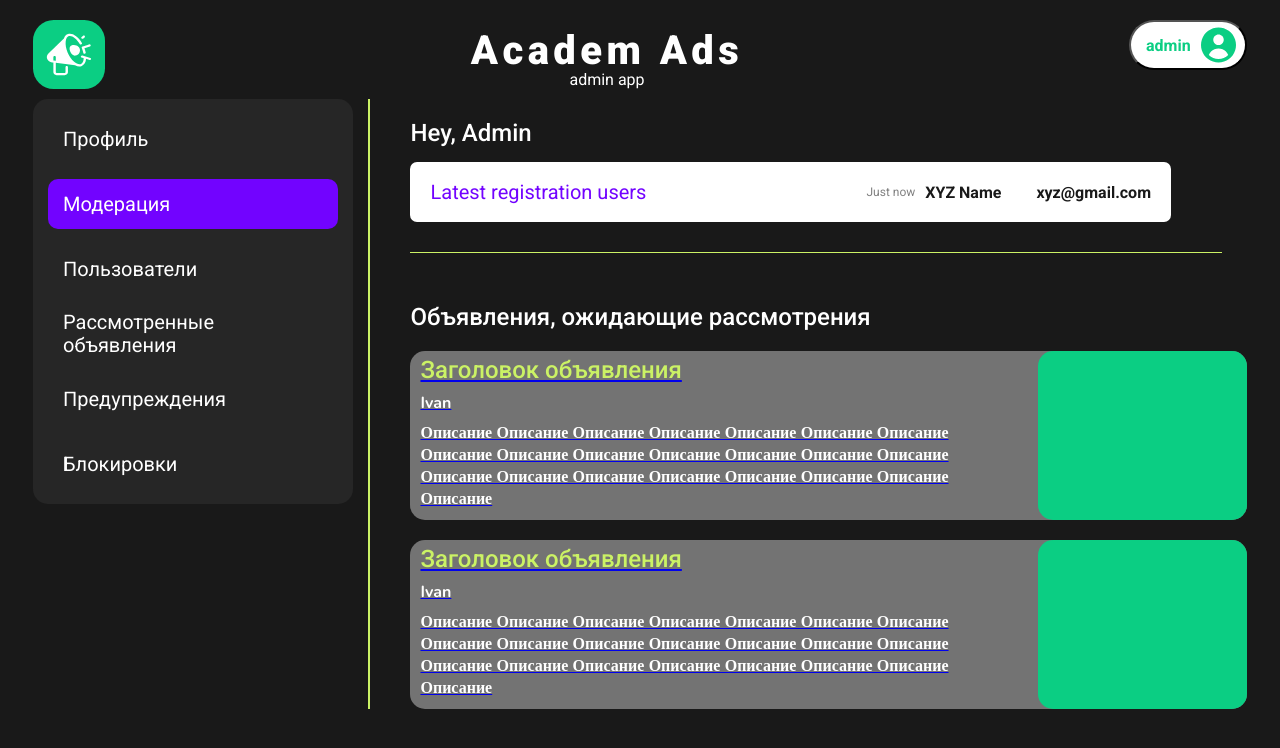
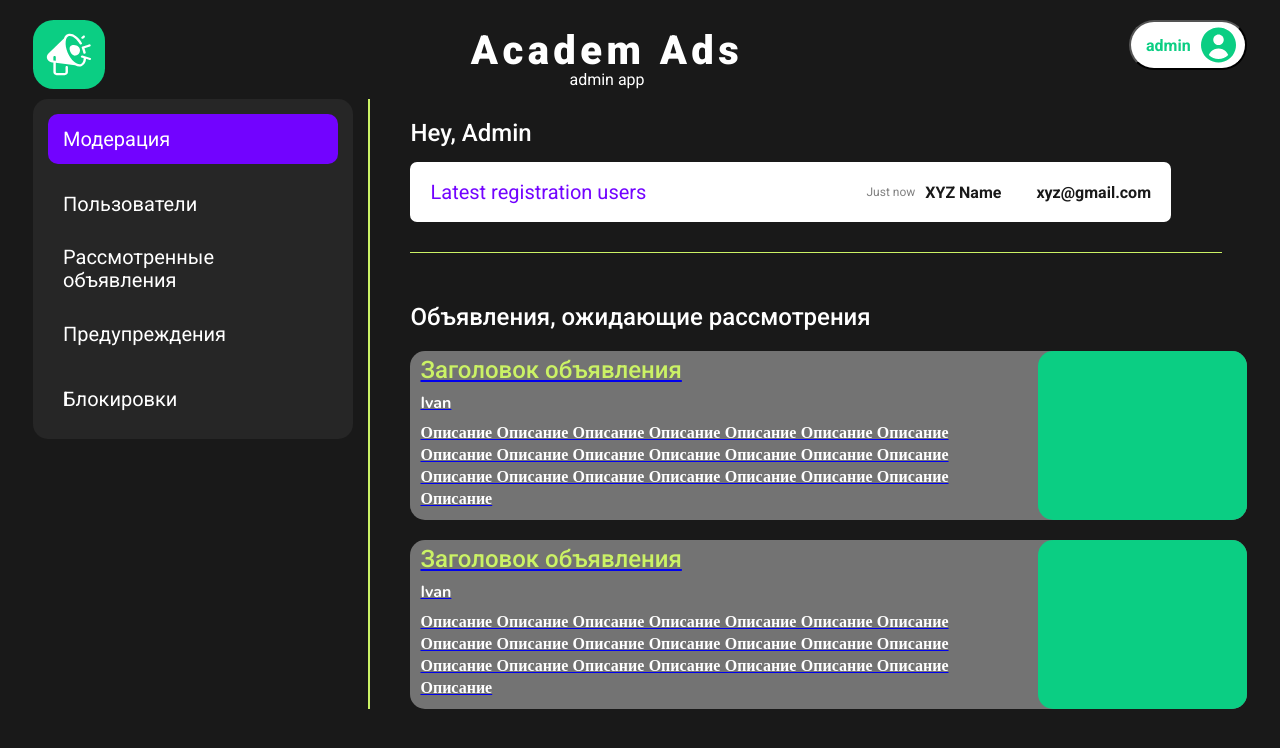
Before and after one commit to nsukrpo/academ-ads-web, a React (Create React App) app: page /moderation in a window 1280 px wide. Shown: the top 748 px of the page. Built offline with nearby package versions, Linux system fonts and the light colour scheme.

Commit message:
Moved link from Sidebar to Infobar

```diff
--- a/src/components/infobar/Infobar.jsx
+++ b/src/components/infobar/Infobar.jsx
@@ -1,20 +1,22 @@
 import './infobar.css';
 import './../../styles/common.css';
 import './../../styles/text.css';
+
+import { Link } from 'react-router-dom';
 
 function Infobar() {
     return (
         <div className="infobar">
             <div className="container">
                 <div className="heading__A2">Hey, Admin</div>
-                <div className="infobar__row">
+                <Link to="/users/id" className="infobar__row" style={{ textDecoration: 'none' }}>
                     <div className="heading__B1 violet">Latest registration users</div>
                     <div className="registration__row">
                         <div className="paragraph__B1 gray">Just now</div>
                         <div className="heading__C2 secondary user__name">XYZ Name</div>
                         <div className="heading__C2 secondary">xyz@gmail.com</div>
                     </div>
-                </div>
+                </Link>
                 <hr className="horizontal__line"/>
             </div>
         </div>
--- a/src/components/sidebar/Sidebar.jsx
+++ b/src/components/sidebar/Sidebar.jsx
@@ -5,9 +5,6 @@
 function Sidebar() {
     return (
             <div className="sidebar__column">
-                <li className="sidebar__element">
-                    <Link to="/users/id" className = "heading__B1 nav__text">Профиль</Link>
-                </li>
                 <li className="sidebar__element active">
                     <Link to="/moderation" className = "heading__B1 nav__text">Модерация</Link>
                 </li>
```
